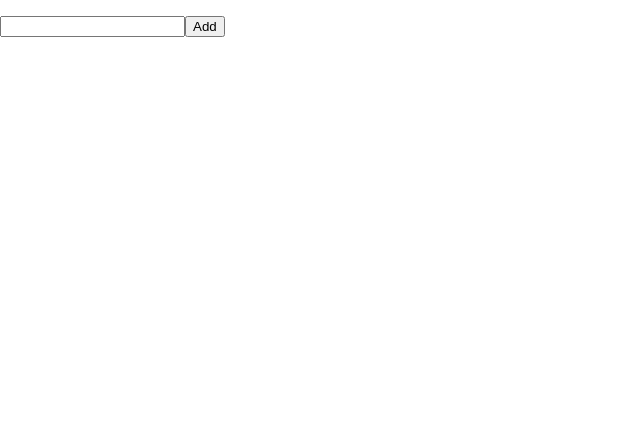
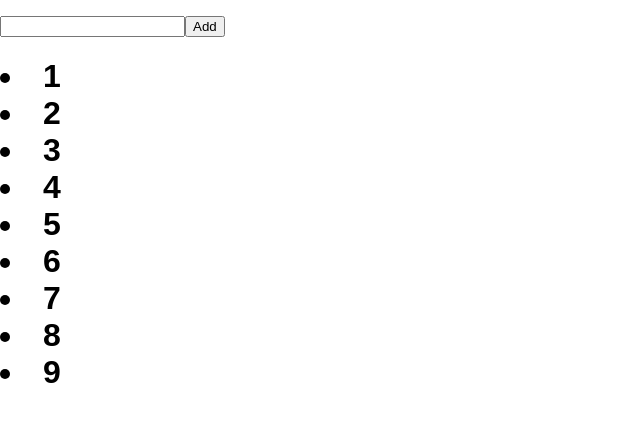
Before and after one commit to miw1513/React_Project1, a React (Create React App) app: page / in a window 1280 px wide. Shown: the top 422 px of the page, without its empty margins (0-640 px from the left). Built offline with nearby package versions, Linux system fonts and the light colour scheme.

Commit message:
updated
eieiza

```diff
--- a/src/App.js
+++ b/src/App.js
@@ -15,15 +15,26 @@ class App extends Component {
         todoItems: this.state.todoItems.concat([newTodo])
       })
     }
+    numberlist(number){
+      const numbers = number;
+      const listItems = numbers.map((number1) => <li key={number1.toString()}>
+        {number1}
+        </li>
+        )
+        return listItems
+    }
 
   render() {
     let {todoItems} = this.state
+    const number = [1,2,3,4,5,6,7,8,9];
+    const doubled = number.map((number) => number * 2);
+
     return (
 
       <div>
         <Todolist items={todoItems}/>
         <TodoInput onAddTodo={this.addTodo}/>
-
+        <h1>{this.numberlist(number)}</h1>
       </div>
     );
   }
--- a/src/TodoInput.js
+++ b/src/TodoInput.js
@@ -24,14 +24,14 @@ class TodoInput extends Component {
         }
 
     }
-      handleClick(){
+      handleClick(event){
 
         let {onAddTodo} = this.props
         onAddTodo(this.state.text1)
         this.setState({
             text1: ""
         })
-
+        event.preventDefault();
 
 
     }
@@ -39,12 +39,13 @@ class TodoInput extends Component {
     render(){
 
         return(
+            <form onSubmit={this.handleClick}>
             <div>
-                <input type="text" value={this.state.text1} onChange={this.handleChange} />
-                <button onClick={this.handleClick}>Add</button>
+                <input type="text" value={this.state.text1} onChange={this.handleChange} required/>
+                <input type="submit" value="Add" />
 
                 </div>
-
+                </form>
 
         )
     }
```
